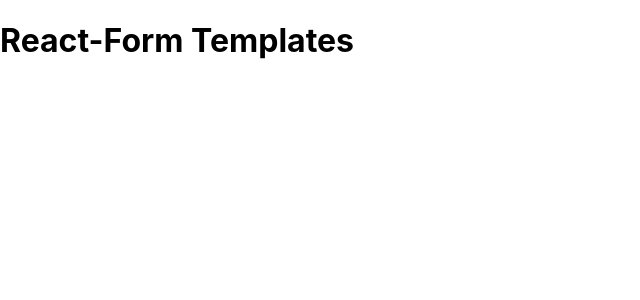
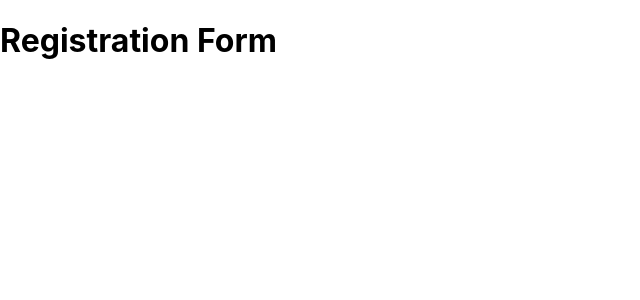
Before and after one commit to debopriyadey/react-form, a React (Create React App) app: page / in a window 1280 px wide. Shown: the top 300 px of the page, without its empty margins (0-640 px from the left). Built offline with nearby package versions, Linux system fonts and the light colour scheme.

Commit message:
setup registration form

```diff
--- a/src/App.js
+++ b/src/App.js
@@ -2,7 +2,7 @@ import './App.css';
 
 function App() {
   return (
-    <h1>React-Form Templates</h1>
+    <h1>Registration Form</h1>
   );
 }
 
```
